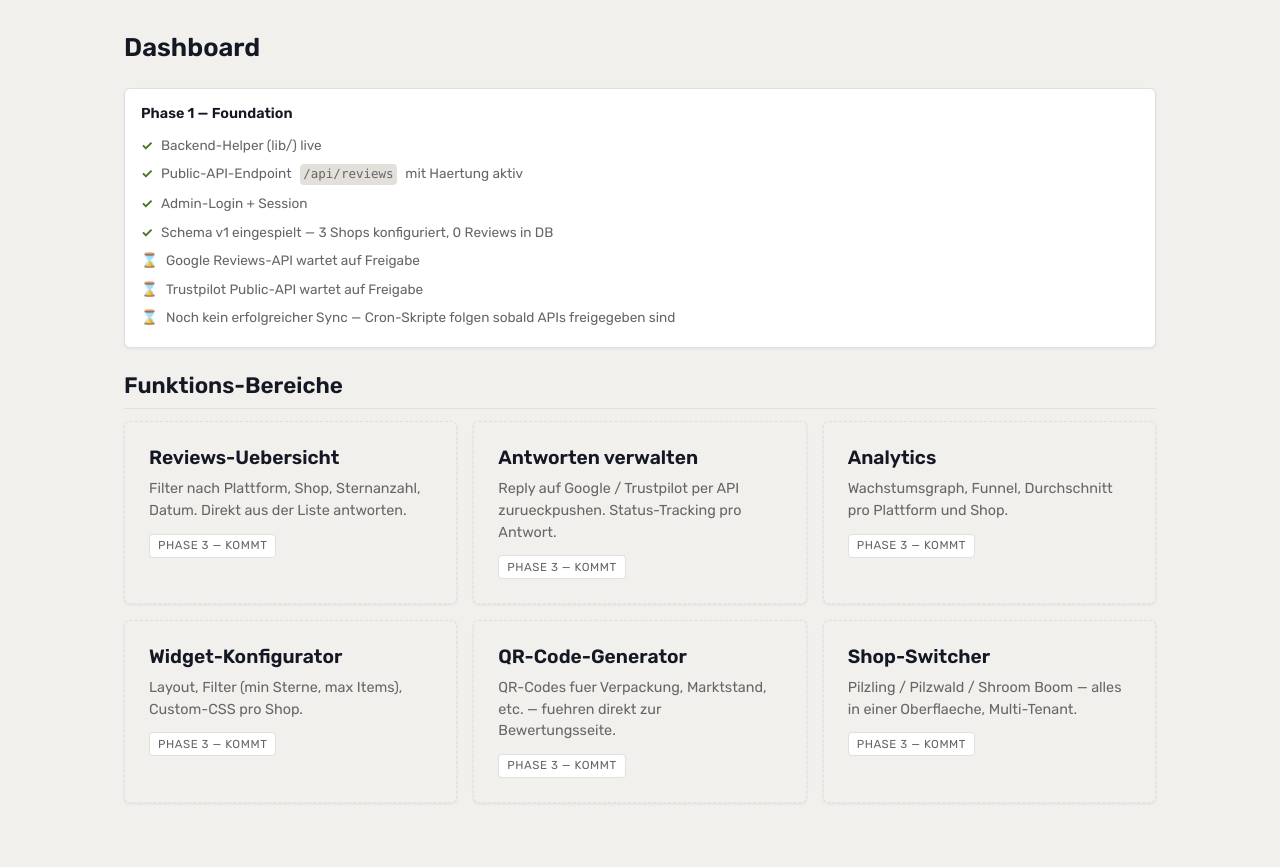
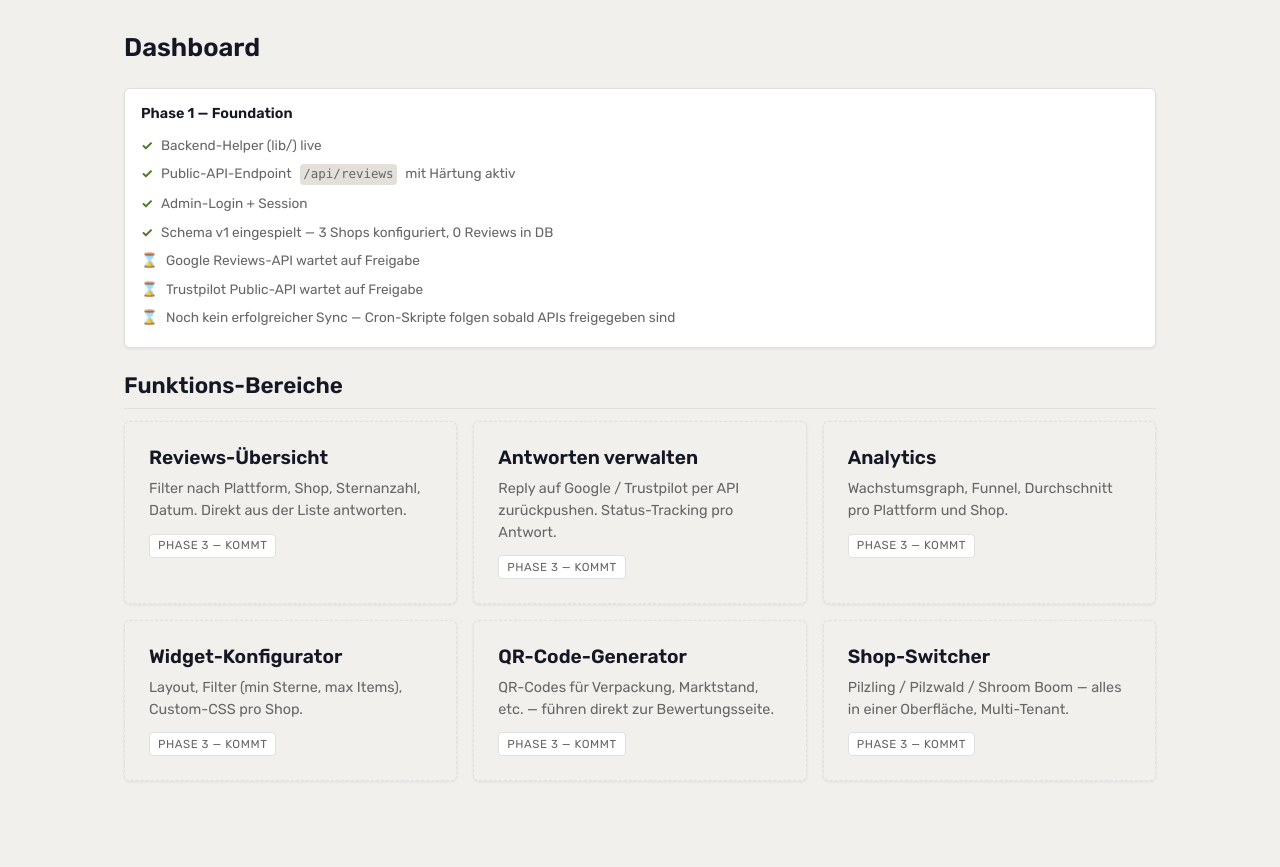
Before and after one commit to pilzling-tech/pilzling-sporeprint-review-app, a PHP site: page /admin/dashboard.php in a window 1280 px wide. Shown: the part 56-923 px from the top of the page. After the commit the page ends 837 px from the top, so only its background shows below. Run offline with PHP 8.4, Linux system fonts and the light colour scheme; the visitor is signed in with stand-in values (Sample User, id 1); data comes from the database, SQL or seed files in the repository; data that the repository does not hold is empty.

Commit message:
fix(ui+code): Umlaute in allen Page-UI-Strings + Code-Kommentaren (Phase 1.9.1+1.9.2)
UI-Strings (sichtbar fuer User) — alle korrigiert:
- admin/dashboard.php: Card-Titel (Reviews-Übersicht), Card-Texte
  (zurückpushen, führen, Oberfläche), Status-Block (für, freigegeben)
- admin/index.php: Login-Error "Login nicht möglich. Prüfe..."
- public/widget.js: Mock-Reviews (Qualität, Köln, Kräuterseitlinge,
  Rückfragen) + Footer-Tooltip (unverfälschter)
- public/widget-test.html: intro-Text (fürs Widget)

Code-Kommentare — alle korrigiert:
- config/database.php: läuft, umschließende
- lib/auth.php: ausführen, möglich, nach außen, prüft, zurück, ungültig
- lib/db.php: für, zurück
- lib/helpers.php: ungültig, Ausführung, zurückkommt, übernommen,
  berücksichtigt, für
- lib/public_api_guard.php: Härtungs, für, nötig, Größe, ungültig
- lib/rate_limit.php: Prüft, übernommen, für, Überschreitung, könnte
- public/api/reviews.php: läuft, für, gemäß, tatsächlich, unverändert
- _tools/cron-cleanup-rate-limits.php: Löscht, älter, für, über
- admin/assets/format.js: müssen, über, früh, ungültig
- admin/assets/tokens.css: übernommen, über, Änderungen
- admin/assets/components.css: übernommen, für
- admin/assets/admin.css: ergänzen

Verifikations-Grep ueber alle Subs aus Substitutions-Tabelle: 0 Treffer.

Konvention von 1.9.0 jetzt durchgaengig erzwungen.

```diff
--- a/src/_tools/cron-cleanup-rate-limits.php
+++ b/src/_tools/cron-cleanup-rate-limits.php
@@ -7,10 +7,10 @@ declare(strict_types=1);
 // Frequenz: alle 15 Min (cPanel-Cronjob)
 // Cron-Eintrag: */15 * * * * php /home/pilzling/app.reviews/_tools/cron-cleanup-rate-limits.php
 //
-// Loescht Buckets aelter als 60 Minuten (Sliding-Window-Retention).
-// Datenminimierung (DSGVO Art. 6 Abs. 1 lit. f — IP nur fuer Rate-Limit-Window).
+// Löscht Buckets älter als 60 Minuten (Sliding-Window-Retention).
+// Datenminimierung (DSGVO Art. 6 Abs. 1 lit. f — IP nur für Rate-Limit-Window).
 //
-// Sicherheits-Check: Skript darf nur via CLI laufen, niemals ueber HTTP.
+// Sicherheits-Check: Skript darf nur via CLI laufen, niemals über HTTP.
 
 if (PHP_SAPI !== 'cli') {
     http_response_code(403);
--- a/src/admin/assets/admin.css
+++ b/src/admin/assets/admin.css
@@ -6,7 +6,7 @@
  *   3. layout.css       — App-Header, App-Main, Login-Layout
  *   4. components.css   — Buttons, Forms, Cards, Chips, Tables, Callouts, Toasts
  *
- * Bei neuen Komponenten: in components.css ergaenzen, NIEMALS in
+ * Bei neuen Komponenten: in components.css ergänzen, NIEMALS in
  * page-spezifische Inline-Styles verfallen (siehe SSOT-Prinzip Code in CLAUDE.md).
  *
  * Volle Doku der Konventionen: docs/DESIGN-SYSTEM.md
--- a/src/admin/assets/components.css
+++ b/src/admin/assets/components.css
@@ -4,7 +4,7 @@
  * SSOT: jede Komponente nur hier styled, niemals lokal in einer
  * Page-Datei oder Inline-Style.
  *
- * Pattern uebernommen aus production-app/docs/DESIGN-SYSTEM.md.
+ * Pattern übernommen aus production-app/docs/DESIGN-SYSTEM.md.
  */
 
 /* =====================================================================
@@ -390,7 +390,7 @@ input.is-invalid:focus {
     font-size: var(--font-size-sm);
 }
 
-/* === Spaltenbreiten-Standard (3 Kategorien — uebernommen aus production-app) ===
+/* === Spaltenbreiten-Standard (3 Kategorien — übernommen aus production-app) ===
  *
  * Klassen auf <th> UND <td> setzen. Browser verteilt den Platz:
  * Fix-Spalten haben harte Breite, Kompakt-Spalten flexen in einem Bereich,
@@ -416,7 +416,7 @@ input.is-invalid:focus {
 /* === Texuberlauf-Standard ===
  * Alle Tabellen-Zellen einzeilig. Lange Inhalte (Review-Text, Antworten)
  * werden mit Ellipsis abgeschnitten; voller Inhalt im title-Attribut
- * fuer Hover-Tooltip.
+ * für Hover-Tooltip.
  */
 .data-table td {
     overflow: hidden;
--- a/src/admin/dashboard.php
+++ b/src/admin/dashboard.php
@@ -2,7 +2,7 @@
 declare(strict_types=1);
 
 // Sporeprint Admin — Dashboard-Layout-Stub.
-// Phase 1: nur Layout, keine Funktionen. Phase 3 fuellt die Karten mit
+// Phase 1: nur Layout, keine Funktionen. Phase 3 füllt die Karten mit
 // Reviews-Liste, Reply-Funktion, Analytics, Widget-Konfigurator, QR-Generator.
 
 require_once __DIR__ . '/../lib/auth.php';
@@ -13,7 +13,7 @@ requireLogin();
 
 $user = currentUser();
 
-// Phase-1-Status fuer den Dashboard-Statusblock — informativ.
+// Phase-1-Status für den Dashboard-Statusblock — informativ.
 $shopCount = (int) (dbQueryOne("SELECT COUNT(*) AS n FROM shops")['n'] ?? 0);
 $reviewCount = (int) (dbQueryOne("SELECT COUNT(*) AS n FROM reviews")['n'] ?? 0);
 $lastSync = dbQueryOne(
@@ -54,7 +54,7 @@ $lastSync = dbQueryOne(
         <h2>Phase 1 — Foundation</h2>
         <ul>
             <li class="status-ok">Backend-Helper (lib/) live</li>
-            <li class="status-ok">Public-API-Endpoint <code>/api/reviews</code> mit Haertung aktiv</li>
+            <li class="status-ok">Public-API-Endpoint <code>/api/reviews</code> mit Härtung aktiv</li>
             <li class="status-ok">Admin-Login + Session</li>
             <li class="status-ok">Schema v1 eingespielt — <?= $shopCount ?> Shops konfiguriert, <?= $reviewCount ?> Reviews in DB</li>
             <li class="status-pending">Google Reviews-API wartet auf Freigabe</li>
@@ -77,12 +77,12 @@ $lastSync = dbQueryOne(
 
         <div class="grid grid--2">
             <article class="card card--stub">
-                <h3>Reviews-Uebersicht</h3>
+                <h3>Reviews-Übersicht</h3>
                 <p class="text-muted">Filter nach Plattform, Shop, Sternanzahl, Datum. Direkt aus der Liste antworten.</p>
             </article>
             <article class="card card--stub">
                 <h3>Antworten verwalten</h3>
-                <p class="text-muted">Reply auf Google / Trustpilot per API zurueckpushen. Status-Tracking pro Antwort.</p>
+                <p class="text-muted">Reply auf Google / Trustpilot per API zurückpushen. Status-Tracking pro Antwort.</p>
             </article>
             <article class="card card--stub">
                 <h3>Analytics</h3>
@@ -94,11 +94,11 @@ $lastSync = dbQueryOne(
             </article>
             <article class="card card--stub">
                 <h3>QR-Code-Generator</h3>
-                <p class="text-muted">QR-Codes fuer Verpackung, Marktstand, etc. — fuehren direkt zur Bewertungsseite.</p>
+                <p class="text-muted">QR-Codes für Verpackung, Marktstand, etc. — führen direkt zur Bewertungsseite.</p>
             </article>
             <article class="card card--stub">
                 <h3>Shop-Switcher</h3>
-                <p class="text-muted">Pilzling / Pilzwald / Shroom Boom — alles in einer Oberflaeche, Multi-Tenant.</p>
+                <p class="text-muted">Pilzling / Pilzwald / Shroom Boom — alles in einer Oberfläche, Multi-Tenant.</p>
             </article>
         </div>
     </section>
--- a/src/admin/index.php
+++ b/src/admin/index.php
@@ -29,7 +29,7 @@ if ($_SERVER['REQUEST_METHOD'] === 'POST') {
     }
 
     // Generischer Error — niemals verraten ob User oder Passwort falsch war
-    $loginError = 'Login nicht moeglich. Pruefe Benutzername und Passwort.';
+    $loginError = 'Login nicht möglich. Prüfe Benutzername und Passwort.';
 }
 
 $csrfToken = csrfToken();
--- a/src/admin/logout.php
+++ b/src/admin/logout.php
@@ -2,7 +2,7 @@
 declare(strict_types=1);
 
 // Sporeprint Admin — Logout-Endpoint.
-// Zerstoert Session, Redirect zu Login.
+// Zerstört Session, Redirect zu Login.
 
 require_once __DIR__ . '/../lib/auth.php';
 
--- a/src/config/database.php
+++ b/src/config/database.php
@@ -2,7 +2,7 @@
 // MariaDB-Verbindung (pilzling_reviews_app auf Server Profis)
 // Pattern uebernommen aus production-app/src/config/database.php (Pre-Check A1).
 
-// Timezone setzen — Server laeuft auf UTC, wir wollen aber deutsche lokale Zeit
+// Timezone setzen — Server läuft auf UTC, wir wollen aber deutsche lokale Zeit
 date_default_timezone_set('Europe/Berlin');
 
 function loadEnv(): void {
@@ -23,7 +23,7 @@ function loadEnv(): void {
         if (!preg_match('/^["\']/', $value) && str_contains($value, '#')) {
             $value = trim(explode('#', $value, 2)[0]);
         }
-        // Umschliessende Quotes entfernen
+        // Umschließende Quotes entfernen
         if (preg_match('/^(["\'])(.*)\1$/', $value, $m)) {
             $value = $m[2];
         }
--- a/src/lib/auth.php
+++ b/src/lib/auth.php
@@ -3,7 +3,7 @@ declare(strict_types=1);
 
 // Sporeprint — Auth-Layer (Single-Admin v1).
 //
-// Pattern uebernommen aus production-app/src/includes/auth.php (Pre-Check A6),
+// Pattern übernommen aus production-app/src/includes/auth.php (Pre-Check A6),
 // vereinfacht: kein User-Stamm in DB, kein Role/Permission-System.
 // Single-Admin-Credentials liegen in config/.env als ADMIN_USER + ADMIN_PASSWORD_HASH.
 // User-Tabelle kommt erst in Phase 3, falls mehrere Admins gleichzeitig schreiben.
@@ -29,7 +29,7 @@ if (session_status() === PHP_SESSION_NONE) {
  * Versucht Login mit User+Passwort gegen .env-Credentials.
  * Bei Erfolg wird Session-Daten gesetzt + session_regenerate_id().
  * Generischer Returnwert — der Aufrufer zeigt bei false einen
- * generischen Fehler ("Login nicht moeglich"), niemals "User existiert nicht"
+ * generischen Fehler ("Login nicht möglich"), niemals "User existiert nicht"
  * oder "Passwort falsch" (Info-Disclosure-Schutz).
  */
 function attemptLogin(string $username, string $password): bool
@@ -39,12 +39,12 @@ function attemptLogin(string $username, string $password): bool
     $expectedHash = $_ENV['ADMIN_PASSWORD_HASH'] ?? '';
 
     if ($expectedUser === '' || $expectedHash === '') {
-        // .env nicht konfiguriert — kein Login moeglich. Bewusst silent (kein Hint nach aussen).
+        // .env nicht konfiguriert — kein Login möglich. Bewusst silent (kein Hint nach außen).
         return false;
     }
 
     // Konstante Laufzeit gegen Timing-Side-Channel: hash_equals + password_verify auch
-    // dann ausfuehren wenn der Username nicht passt.
+    // dann ausführen wenn der Username nicht passt.
     $userMatches = hash_equals($expectedUser, $username);
     $passwordMatches = password_verify($password, $expectedHash);
 
@@ -60,7 +60,7 @@ function attemptLogin(string $username, string $password): bool
 }
 
 /**
- * Logout: Session zerstoeren.
+ * Logout: Session zerstören.
  */
 function logout(): void
 {
@@ -114,10 +114,10 @@ function isApiRequest(): bool
 
 // === CSRF-Token ===
 // Einfaches Session-basiertes CSRF-Pattern. Token wird einmal pro Session
-// generiert und in Forms eingefuegt; bei POST-Verarbeitung verglichen via hash_equals.
+// generiert und in Forms eingefügt; bei POST-Verarbeitung verglichen via hash_equals.
 
 /**
- * Gibt das aktuelle CSRF-Token zurueck (generiert eines wenn keines existiert).
+ * Gibt das aktuelle CSRF-Token zurück (generiert eines wenn keines existiert).
  */
 function csrfToken(): string
 {
@@ -128,7 +128,7 @@ function csrfToken(): string
 }
 
 /**
- * Prueft das CSRF-Token aus dem Request gegen Session.
+ * Prüft das CSRF-Token aus dem Request gegen Session.
  * Bei Mismatch: 403 + sofort Exit.
  */
 function requireCsrfToken(): void
@@ -137,11 +137,11 @@ function requireCsrfToken(): void
     $expected = $_SESSION['csrf_token'] ?? '';
     if ($expected === '' || !hash_equals($expected, $sent)) {
         if (isApiRequest()) {
-            apiError('Ungueltiges CSRF-Token', 403);
+            apiError('Ungültiges CSRF-Token', 403);
         }
         http_response_code(403);
-        echo '<h1>403 — Ungueltiges CSRF-Token</h1>';
-        echo '<p><a href="/index.php">Zurueck zum Login</a></p>';
+        echo '<h1>403 — Ungültiges CSRF-Token</h1>';
+        echo '<p><a href="/index.php">Zurück zum Login</a></p>';
         exit;
     }
 }
--- a/src/lib/helpers.php
+++ b/src/lib/helpers.php
@@ -3,17 +3,17 @@ declare(strict_types=1);
 
 // Sporeprint — gemeinsame Helper-Funktionen (SSOT).
 //
-// API-Response-Pattern uebernommen aus production-app/src/includes/helpers.php
-// (Pre-Check A3, A4) — angepasst fuer Sporeprints API-Konvention:
+// API-Response-Pattern übernommen aus production-app/src/includes/helpers.php
+// (Pre-Check A3, A4) — angepasst für Sporeprints API-Konvention:
 //   - Public API: pures Reviews-Array (kein Envelope) → jsonResponse()
 //   - Admin API: {ok, data} / {ok, error} → apiSuccess() / apiError()
 // Siehe docs/ARCHITEKTUR.md → "API-Response-Konvention".
 
 /**
- * Sendet JSON-Response mit korrektem Header und beendet die Ausfuehrung.
+ * Sendet JSON-Response mit korrektem Header und beendet die Ausführung.
  *
- * JSON_INVALID_UTF8_SUBSTITUTE: ersetzt ungueltige Bytes durch U+FFFD,
- * statt dass json_encode leer zurueckkommt (z.B. bei Binary-Feldern).
+ * JSON_INVALID_UTF8_SUBSTITUTE: ersetzt ungültige Bytes durch U+FFFD,
+ * statt dass json_encode leer zurückkommt (z.B. bei Binary-Feldern).
  */
 function jsonResponse($data, int $status = 200): void
 {
@@ -31,7 +31,7 @@ function jsonResponse($data, int $status = 200): void
 /**
  * Admin-API-Erfolgsantwort. Wrappt $data in {ok: true, data: ...}.
  *
- * Nur fuer Admin-Endpoints. Public-API nutzt jsonResponse() direkt
+ * Nur für Admin-Endpoints. Public-API nutzt jsonResponse() direkt
  * mit purem Array — siehe docs/ARCHITEKTUR.md.
  */
 function apiSuccess($data = null, int $status = 200): void
@@ -47,7 +47,7 @@ function apiSuccess($data = null, int $status = 200): void
  * Server-Fehler. Default 400.
  *
  * $message wird vom Frontend direkt als Toast-Text angezeigt — daher
- * kurz und nutzer-verstaendlich (auf Deutsch).
+ * kurz und nutzer-verständlich (auf Deutsch).
  */
 function apiError(string $message, int $status = 400): void
 {
@@ -55,18 +55,18 @@ function apiError(string $message, int $status = 400): void
 }
 
 /**
- * Konvertiert IPv4- oder IPv6-String in 16-Byte-Binary fuer rate_limits.ip_address.
+ * Konvertiert IPv4- oder IPv6-String in 16-Byte-Binary für rate_limits.ip_address.
  *
  * IPv4 wird als IPv4-mapped-IPv6 gespeichert (16 Byte Layout
- * konsistent ueber alle Eintraege). Inverse Operation: inet_ntop().
+ * konsistent über alle Einträge). Inverse Operation: inet_ntop().
  *
- * Bei ungueltigem Input → throws RuntimeException.
+ * Bei ungültigem Input → throws RuntimeException.
  */
 function binaryIp(string $ipString): string
 {
     $packed = @inet_pton($ipString);
     if ($packed === false) {
-        throw new RuntimeException("Ungueltige IP-Adresse: {$ipString}");
+        throw new RuntimeException("Ungültige IP-Adresse: {$ipString}");
     }
     // IPv4 (4 Byte) auf IPv4-mapped-IPv6 (16 Byte) padden
     if (strlen($packed) === 4) {
@@ -76,7 +76,7 @@ function binaryIp(string $ipString): string
 }
 
 /**
- * Liest die echte Client-IP aus dem Request — beruecksichtigt typische
+ * Liest die echte Client-IP aus dem Request — berücksichtigt typische
  * Reverse-Proxy-Header. Auf Server Profis cPanel sollte normalerweise
  * REMOTE_ADDR direkt korrekt sein (kein Cloudflare davor).
  *
@@ -97,19 +97,19 @@ function clientIp(): string
 // =====================================================================
 // FORMAT-HELPER (SSOT — siehe docs/DESIGN-SYSTEM.md "Format-Standards")
 //
-// Pattern aus production-app/src/includes/helpers.php uebernommen
+// Pattern aus production-app/src/includes/helpers.php übernommen
 // (Pre-Check A3 erweitert um diese Helper). Konvention:
 //   - Niemals date() / strftime() / toLocaleString() direkt im View-Code
 //   - Niemals number_format() direkt im View-Code
 //   - Immer formatDate() / humanTimeDiff() benutzen
 //
-// JS-Pendants in src/admin/assets/format.js — beide muessen synchron bleiben.
+// JS-Pendants in src/admin/assets/format.js — beide müssen synchron bleiben.
 // =====================================================================
 
 /**
  * Datum formatieren — TT.MM.JJJJ oder TT.MM.JJJJ, HH:MM.
  * Akzeptiert ISO-Strings ('2026-04-12', '2026-04-12 14:30:00', '2026-04-12T14:30:00').
- * Bei null/leer/ungueltig: "–" (Em-Dash).
+ * Bei null/leer/ungültig: "–" (Em-Dash).
  */
 function formatDate(?string $iso, bool $mitUhrzeit = false): string
 {
@@ -125,7 +125,7 @@ function formatDate(?string $iso, bool $mitUhrzeit = false): string
  * Menschenlesbare Zeitdifferenz: "gerade eben", "vor 5 Min", "vor 3h", "vor 2 Tagen".
  *
  * SYNC-PAIR: JS-Pendant in src/admin/assets/format.js → AppFormat.relative().
- * Beide muessen synchron bleiben (gleiche Schwellwerte, gleiche Labels).
+ * Beide müssen synchron bleiben (gleiche Schwellwerte, gleiche Labels).
  */
 function humanTimeDiff(string $datetime): string
 {
--- a/src/public/widget-test.html
+++ b/src/public/widget-test.html
@@ -59,7 +59,7 @@ p.intro {
 <body>
 <div class="test-container">
     <h1>Sporeprint Widget — Test-Seite</h1>
-    <p class="intro">Lokale Test-Seite fuers Widget. Phase 1 nutzt hardcoded Mock-Reviews — die Carousel-Darstellung und das Footer-Branding sollten korrekt rendern.</p>
+    <p class="intro">Lokale Test-Seite fürs Widget. Phase 1 nutzt hardcoded Mock-Reviews — die Carousel-Darstellung und das Footer-Branding sollten korrekt rendern.</p>
 
     <div class="note">
         <strong>Hinweis:</strong> Diese Seite ist nicht im JTL-Shop eingebettet — Referer-Check und CORS greifen nicht aktiv (Widget liefert sofort Mock-Data). Nach Phase 2 (API-Anbindung) wird das Widget echte Daten von <code>/api/reviews?shop=...</code> ziehen, dann muss der Test im echten Shop-Kontext erfolgen.
@@ -78,7 +78,7 @@ p.intro {
     <script id="sporeprint-loader" src="/widget.js" data-shop="pilzling"></script>
 
     <script>
-        // Shop-Switcher fuer Test
+        // Shop-Switcher für Test
         document.querySelectorAll('.shop-buttons button').forEach(btn => {
             btn.addEventListener('click', () => {
                 document.querySelectorAll('.shop-buttons button').forEach(b => b.classList.remove('active'));
```
Also changed, not shown: src/admin/assets/format.js (+5 -5 lines), src/admin/assets/tokens.css (+5 -5 lines), src/lib/db.php (+8 -8 lines), src/lib/public_api_guard.php (+8 -8 lines), src/lib/rate_limit.php (+7 -7 lines), src/public/api/reviews.php (+6 -6 lines), src/public/widget.js (+7 -7 lines).
